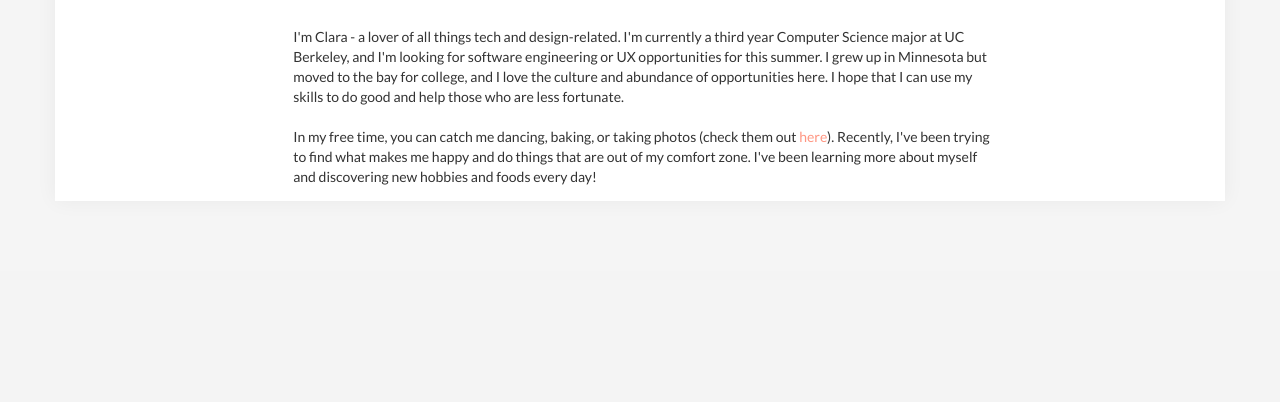
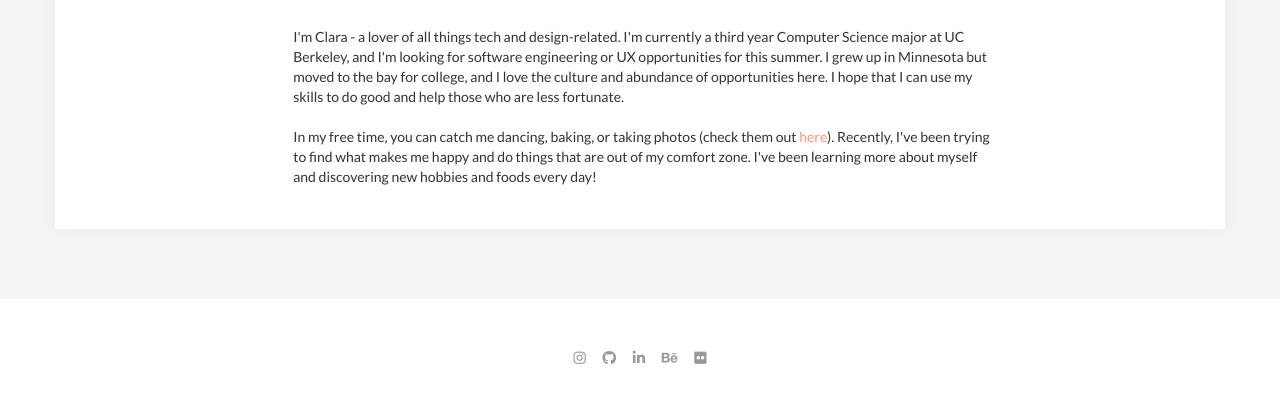
Before and after one commit to cycp/cycp.github.io, a plain HTML site: page about.html in a window 1280 px wide. Shown: the part 780-1182 px from the top of the page. Before the commit the page ends 1051 px from the top, so only its background shows below. Drawn offline with Linux system fonts and the light colour scheme.

Commit message:
add footer to about page

```diff
--- a/about.html
+++ b/about.html
@@ -58,7 +58,7 @@
 				</div>
 				<div class="about-wrapper col-10">
 					<h1 class="grid-title"> HEY THERE! </h1>
-					<p>
+					<p class="description">
 						I'm Clara - a lover of all things tech and design-related. I'm currently a third year Computer Science major at UC Berkeley, and I'm looking for software engineering or UX opportunities for this summer.
 						I grew up in Minnesota but moved to the bay for college, and I love the culture and abundance of opportunities here. I hope that I can use my skills to do good and help those who are less fortunate.<br><br>
 						In my free time, you can catch me dancing, baking, or taking photos (check them out <a href="https://www.flickr.com/photos/156746515@N04/" target="_blank"> here</a>). Recently, I've been trying to find what makes me happy and do things that are out of my comfort zone. I've been learning more about myself and discovering new hobbies and foods every day!
@@ -67,5 +67,38 @@
 			</div>
         </div>
     </div>
+
+    <footer>
+        <div class="container">
+            <nav class="nav-footer">
+               <!--  <ul>
+                    <li>
+                        <a href="#">About</a>
+                    </li>
+
+                    <li>
+                        <a href="#">Blog</a>
+                    </li>
+
+                    <li>
+                        <a href="#">Resume</a>
+                    </li>
+
+                    <li>
+                        <a href="#">Contact</a>
+                    </li>
+                </ul> -->
+
+	              <ul>
+                    <li><a href="https://instagram.com/_p.cyc" target="_blank"> <i class="fa fa-instagram"></i> </a></li>
+                    <li><a href="https://github.com/cycp" target="_blank"> <i class="fa fa-github"></i> </a> </li>
+                    <li><a href="https://www.linkedin.com/in/changyeon-clara-park-5a6547130/" target="_blank"> <i class="fa fa-linkedin"></i> </a></li>
+                    <li><a href="https://behance.net/cycpe690" target="_blank"> <i class="fa fa-behance"></i> </a></li>
+                    <li><a href="https://www.flickr.com/photos/156746515@N04/" target="_blank"> <i class="fa fa-flickr"></i> </a></li>
+                 </ul>
+            </nav>
+        </div>
+
+    </footer>
 </body>
 </html>
--- a/css/about.css
+++ b/css/about.css
@@ -6,11 +6,6 @@ a {
 
 a:hover {
 	color: #FFC0B4;
-}
-
-
-.profile-wrapper {
-
 }
 
 .profile-photo-wrapper {
@@ -32,3 +27,7 @@ a:hover {
 	text-align: left;
 	padding-bottom: 0;
 }
+
+.description {
+	padding-bottom: 2em;
+}
```
